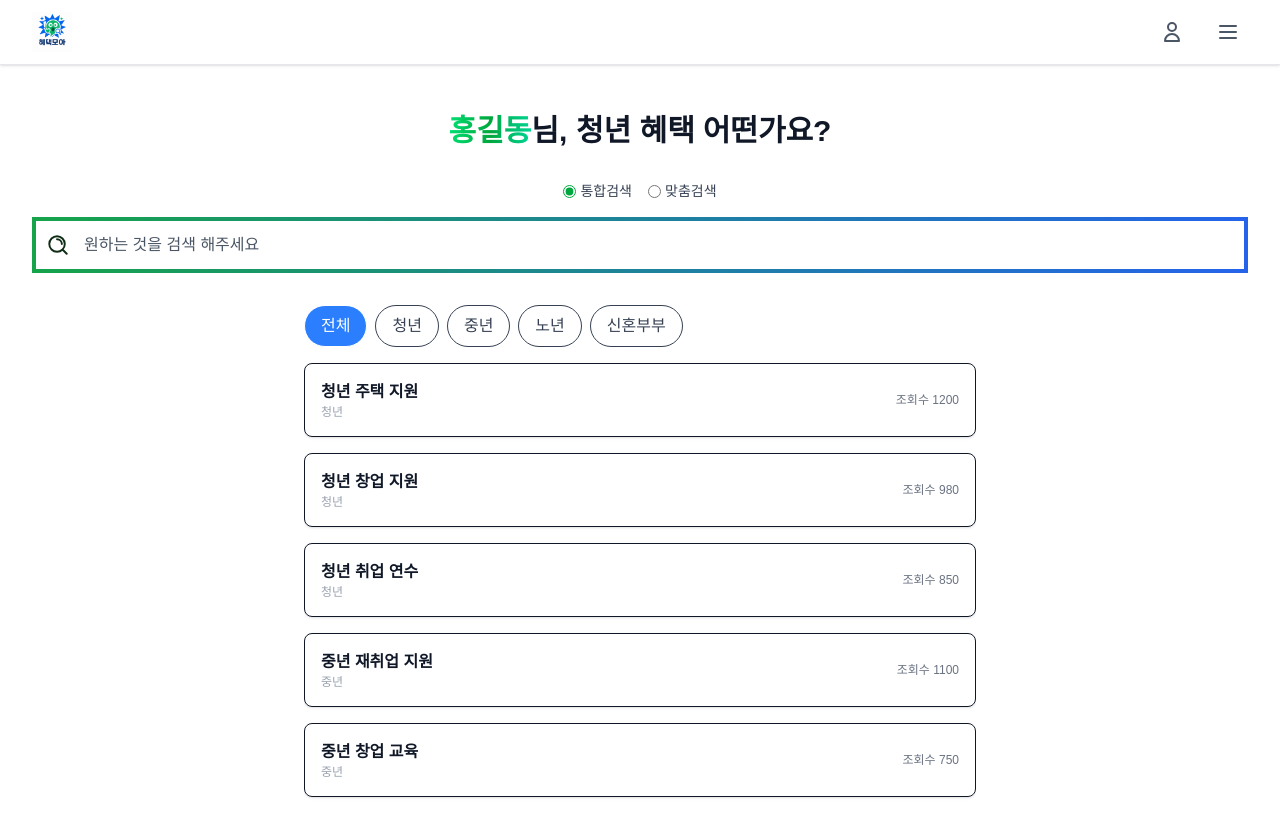
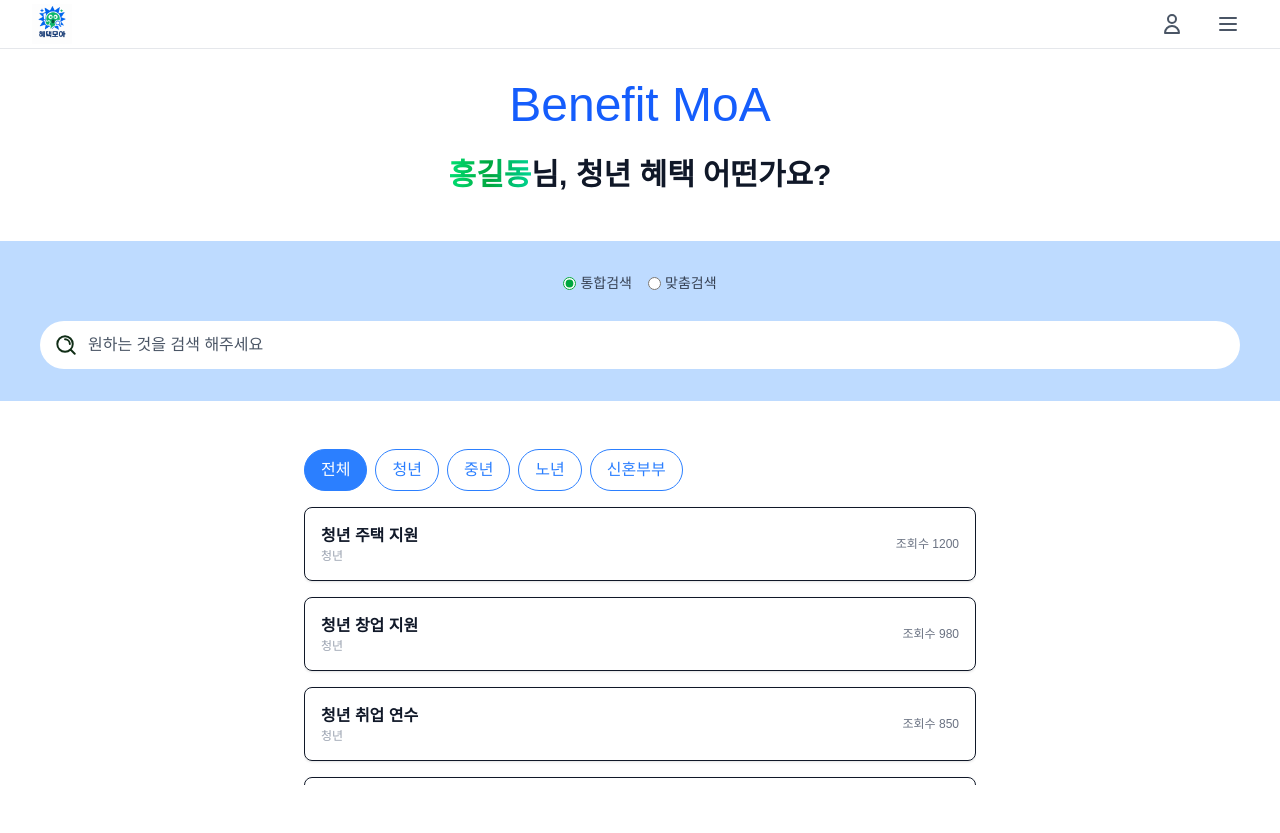
Before and after one commit to jjo-mi/benefit-moa-fe, a Next.js app: page /home in a window 1280 px wide. Built offline with nearby package versions, Linux system fonts and the light colour scheme.

Commit message:
[style] 홈 페이지 제목 및 레이아웃 수정, 검색 입력창 스타일 개선

```diff
--- a/src/app/home/page.tsx
+++ b/src/app/home/page.tsx
@@ -32,7 +32,10 @@ export default function HomePage() {
   return (
     <div className="flex flex-col p-4 items-center justify-center h-[calc(100vh-4rem)]">
       <h1 className="sr-only">혜택모아</h1>
-      <h2 className="text-3xl font-black mt-4 mb-4">
+      <h1 className="text-5xl  text-blue-600 mb-3">Benefit MoA</h1>
+
+    {/* 추천키워드 */}
+      <h2 className="text-3xl font-black mt-4 mb-12">
         <span
           className="bg-gradient-to-r from-green-400 via-green-600 to-emerald-400 bg-clip-text text-transparent"
         >
@@ -50,7 +53,11 @@ export default function HomePage() {
         </span>{" "}
         어떤가요?
       </h2>
-      <div className="flex items-center space-x-4 my-4">
+
+      {/* 검색 섹션 */}
+      <div className="w-screen h-60 min-h-40 mb-4 px-10 bg-blue-200 flex flex-col items-center justify-center">
+      {/* 라디오 버튼 */}
+      <div className="flex items-center space-x-4 mb-7">
         <label className="flex items-center space-x-1">
           <input
             type="radio"
@@ -72,7 +79,10 @@ export default function HomePage() {
           <span className="text-gray-700 text-sm">맞춤검색</span>
         </label>
       </div>
-      <SearchInput />
+      {/* 검색 입력창 */}
+        <SearchInput />
+      </div>
+      {/* 인기 정책 게시판 */}
       <PopularPolicyBoard />
     </div>
   );
--- a/src/components/common/SearchInput.tsx
+++ b/src/components/common/SearchInput.tsx
@@ -32,7 +32,7 @@ export const SearchInput: React.FC<SearchInputProps> = ({
   };
 
   return (
-    <div className={`relative w-full ${className} boder`}>
+    <div className={`relative w-full ${className} `}>
       {/* 검색 아이콘 */}
       <div className="absolute inset-y-0 left-4 flex items-center pointer-events-none z-10">
         <img
@@ -50,7 +50,7 @@ export const SearchInput: React.FC<SearchInputProps> = ({
         onChange={(e) => setSearchValue(e.target.value)}
         onKeyDown={handleKeyPress}
         placeholder={placeholder}
-        className="w-full px-4 py-3 pl-12 pr-12 border-4 rounded-full focus:outline-none placeholder-gray-600 bg-white transition-all duration-300 hover:shadow-lg focus:shadow-xl"
+        className="w-full px-4 py-3 pl-12 pr-12  rounded-full focus:outline-none placeholder-gray-600 bg-white transition-all duration-300 hover:shadow-lg focus:shadow-xl"
         style={{
           borderImage: "linear-gradient(90deg, #16A34A, #2563EB) 1",
           borderRadius: "9999px",
--- a/src/components/layout/Header.tsx
+++ b/src/components/layout/Header.tsx
@@ -2,9 +2,9 @@
 
 export const Header = () => {
   return (
-    <header className="w-full bg-white dark:bg-gray-900 border-b border-gray-200 dark:border-gray-700 shadow-sm">
+    <header className="w-full bg-white border-b border-gray-200">
       <div className="max-w-7xl mx-auto px-4 sm:px-6 lg:px-8">
-        <div className="flex justify-between items-center h-16">
+        <div className="flex justify-between items-center h-12">
           {/* 로고 영역 */}
           <div className="flex items-center">
             <h1 className="sr-only text-xl font-bold text-gray-900 dark:text-white">
--- a/src/components/ui/PopularPolicyBoard.tsx
+++ b/src/components/ui/PopularPolicyBoard.tsx
@@ -28,12 +28,12 @@ export default function PopularPolicyBoard() {
     : dummyPolicies.filter(p => p.category === selected);
 
   return (
-    <div className="w-full max-w-2xl mt-8 max-h-400 overflow-x-auto">
+    <div className="w-full max-w-2xl mt-8 max-h-300 overflow-x-auto">
       <div className="flex gap-2 mb-4 ">
         {categories.map(cat => (
           <button
             key={cat}
-            className={`px-4 py-2 rounded-full border ${selected === cat ? "bg-blue-500 text-white" : "bg-white text-gray-700"}`}
+            className={`px-4 py-2 rounded-full border border-blue-500 ${selected === cat ? "bg-blue-500 text-white" : "bg-white text-blue-500"}`}
             onClick={() => setSelected(cat)}
           >
             {cat}
```
